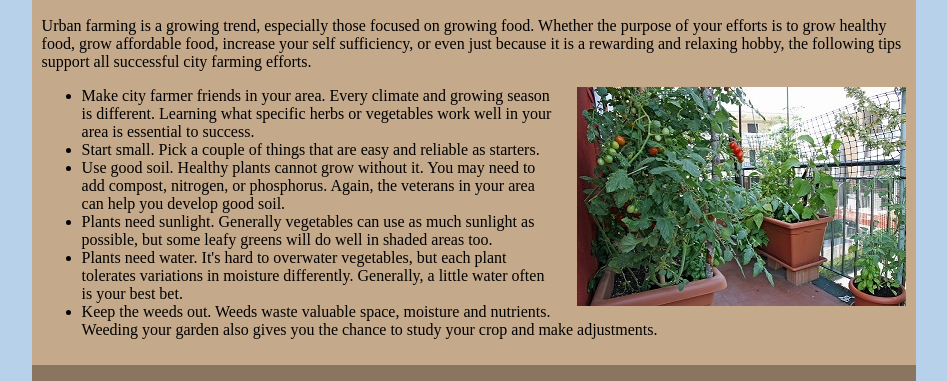
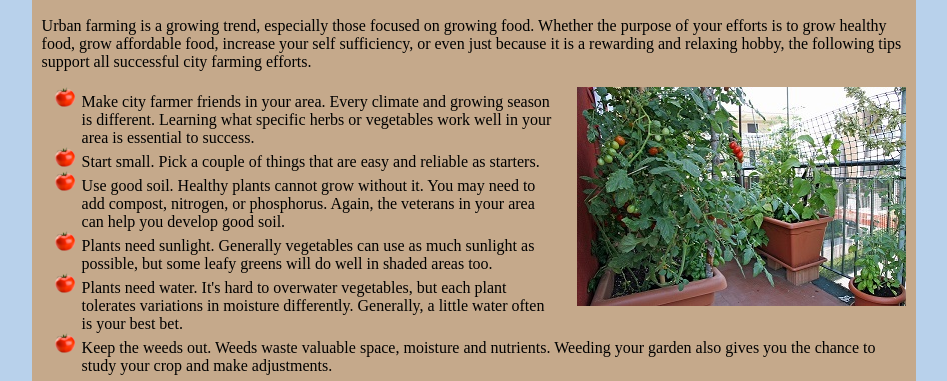
Before and after one commit to Wad2299/wad2299.github.io, a plain HTML site: page CityFarmer/cf_index.html in a window 1280 px wide. Shown: the part 342-723 px from the top of the page, without its empty margins (166-1113 px from the left). Drawn offline with Linux system fonts and the light colour scheme.

Commit message:
Update cf_styles.css

```diff
--- a/CityFarmer/CSS/cf_styles.css
+++ b/CityFarmer/CSS/cf_styles.css
@@ -38,7 +38,7 @@ nav ul{
 }
 
 main ul {
-	list-style-image: url(..Images/tomato.png);
+	list-style-image: url(../Images/tomato.png);
 }
 
 h1 {
```
